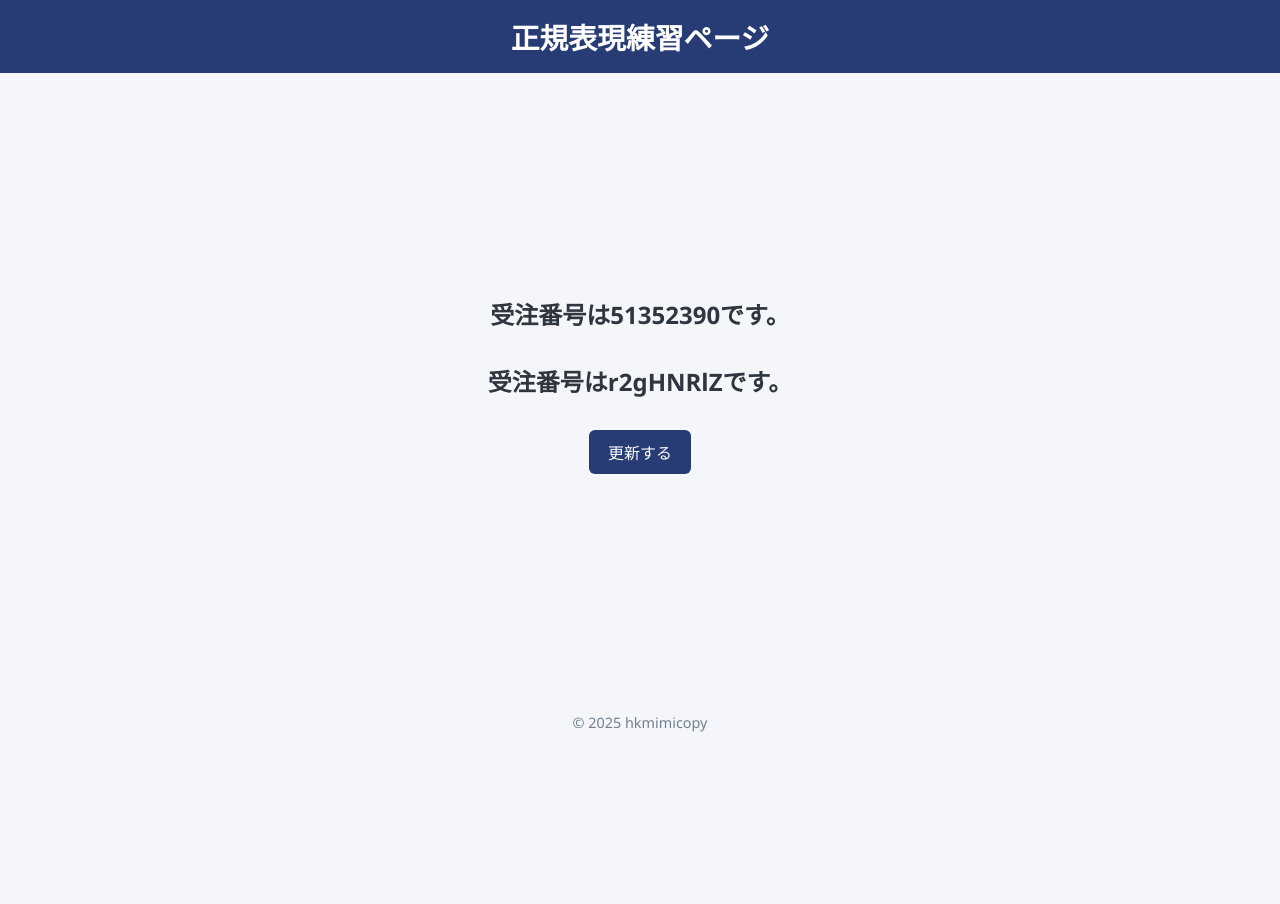
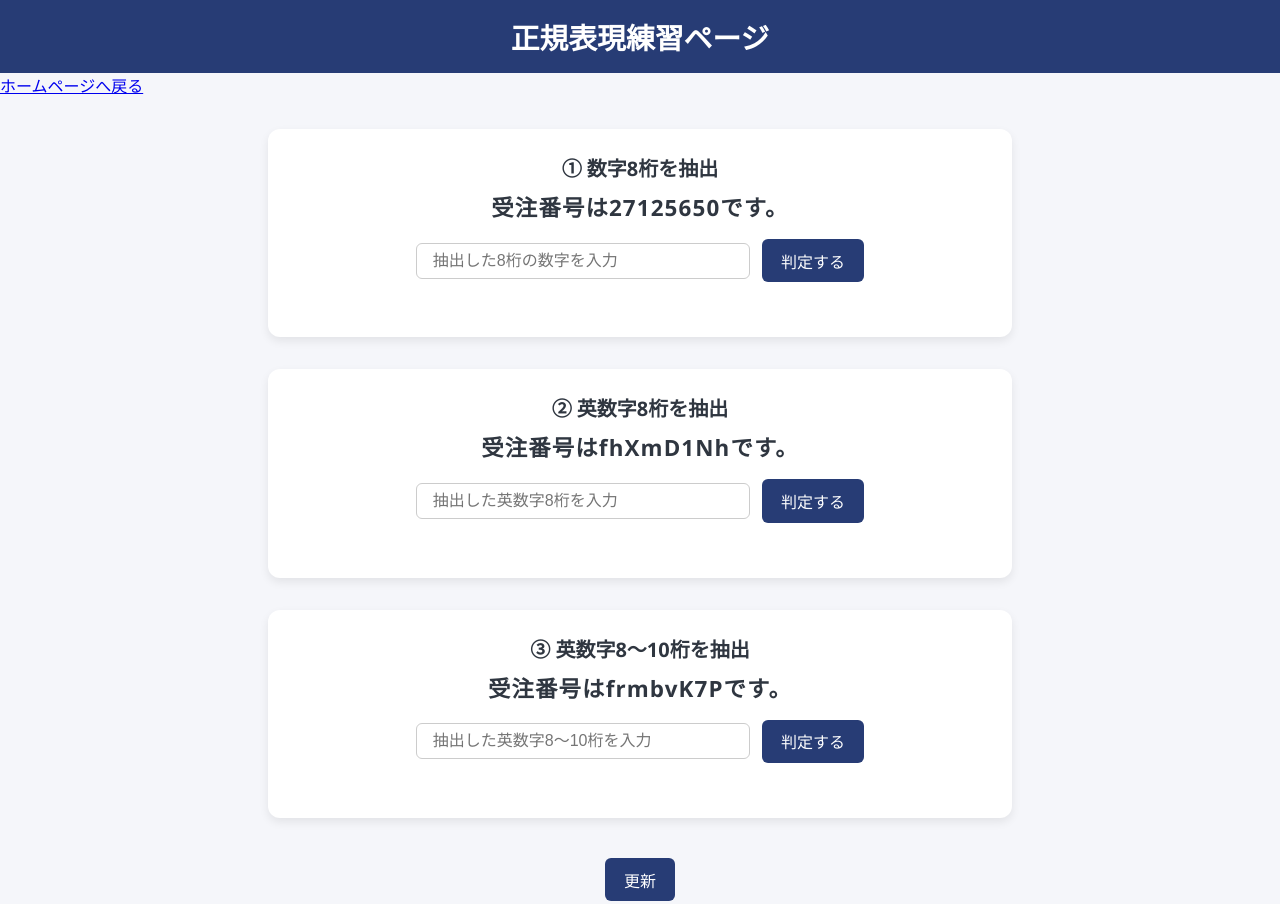
Before and after one commit to hkmimicopy/SVGtest, a plain HTML site: page RegexTraining.html in a window 1280 px wide. Shown: the top 904 px of the page. Before the commit the page ends 800 px from the top, so only its background shows below. Drawn offline with Linux system fonts and the light colour scheme.

Commit message:
体裁を整えて問題を3問作成

```diff
--- a/RegexTraining.html
+++ b/RegexTraining.html
@@ -10,30 +10,104 @@
       flex-direction: column;
       align-items: center;
       justify-content: center;
-      height: 70vh;
-      font-size: 1.5rem;
+      min-height: 70vh;
+      gap: 2rem;
+    }
+    .block {
+      background: white;
+      border-radius: 12px;
+      padding: 1.5rem 2rem;
+      box-shadow: 0 4px 10px rgba(0,0,0,0.08);
+      text-align: center;
+      width: min(680px, 92vw);
+    }
+    .title {
+      font-size: 1.25rem;
       font-weight: bold;
-      gap: 2rem;
+      margin-bottom: .5rem;
+    }
+    .display {
+      font-size: 1.4rem;
+      font-weight: bold;
+      margin: .25rem 0 1rem;
+      letter-spacing: .05em;
+      user-select: text;
+    }
+    .row {
+      display: flex;
+      justify-content: center;
+      align-items: center;
+      gap: .75rem;
+      flex-wrap: wrap;
+    }
+    .result {
+      margin-top: .75rem;
+      font-weight: bold;
+      min-height: 1.2em;
+    }
+    .ok  { color: #2ecc71; }
+    .ng  { color: #e74c3c; }
+    .toolbar {
+      display: flex;
+      justify-content: center;
+      gap: .75rem;
+      margin-top: .5rem;
+    }
+    .hint {
+      margin-top: .5rem;
+      font-size: .92rem;
+      color: #718093;
     }
   </style>
 </head>
 <body>
-  <header>
-    正規表現練習ページ
-  </header>
+  <header>正規表現練習ページ</header>
+  <div class="link_container"><a href="index.html">ホームページへ戻る</a></div>
   <main>
     <div class="regex-container">
-      <div id="order-number-numeric">受注番号はXXXXXXXXです。</div>
-      <div id="order-number-alnum">受注番号はYYYYYYYYです。</div>
-      <button onclick="generateNumbers()">更新する</button>
+      <!-- 数字8桁 -->
+      <section class="block" id="block-numeric">
+        <div class="title">① 数字8桁を抽出</div>
+        <div class="display" id="display-numeric">受注番号はXXXXXXXXです。</div>
+        <div class="row">
+          <input id="input-numeric" type="text" autocomplete="off" placeholder="抽出した8桁の数字を入力">
+          <button id="btn-check-numeric">判定する</button>
+        </div>
+        <div class="result" id="result-numeric" aria-live="polite"></div>
+      </section>
+
+      <!-- 英数字8桁 -->
+      <section class="block" id="block-alnum">
+        <div class="title">② 英数字8桁を抽出</div>
+        <div class="display" id="display-alnum">受注番号はYYYYYYYYです。</div>
+        <div class="row">
+          <input id="input-alnum" type="text" autocomplete="off" placeholder="抽出した英数字8桁を入力">
+          <button id="btn-check-alnum">判定する</button>
+        </div>
+        <div class="result" id="result-alnum" aria-live="polite"></div>
+      </section>
+
+      <!-- 英数字8〜10桁 -->
+      <section class="block" id="block-alnum-var">
+        <div class="title">③ 英数字8〜10桁を抽出</div>
+        <div class="display" id="display-alnum-var">受注番号はZZZZZZZZです。</div>
+        <div class="row">
+          <input id="input-alnum-var" type="text" autocomplete="off" placeholder="抽出した英数字8〜10桁を入力">
+          <button id="btn-check-alnum-var">判定する</button>
+        </div>
+        <div class="result" id="result-alnum-var" aria-live="polite"></div>
+      </section>
+
+      <div class="toolbar">
+        <button id="btn-refresh">更新</button>
+      </div>
     </div>
   </main>
-  <footer>
-    © 2025 hkmimicopy
-  </footer>
+
+  <footer>© 2025 hkmimicopy</footer>
 
   <script>
-    // 数字8桁を生成
+    // 数字8桁を生成（ゼロ埋め）
     function generateNumericId() {
       return String(Math.floor(Math.random() * 1e8)).padStart(8, '0');
     }
@@ -41,23 +115,104 @@
     // 英数字8桁を生成
     function generateAlnumId() {
       const chars = 'ABCDEFGHIJKLMNOPQRSTUVWXYZabcdefghijklmnopqrstuvwxyz0123456789';
-      let result = '';
-      for (let i = 0; i < 8; i++) {
-        result += chars.charAt(Math.floor(Math.random() * chars.length));
-      }
-      return result;
+      let s = '';
+      for (let i = 0; i < 8; i++) s += chars[Math.floor(Math.random() * chars.length)];
+      return s;
     }
 
-    // 画面に表示
-    function generateNumbers() {
-      document.getElementById("order-number-numeric").innerText =
-        "受注番号は" + generateNumericId() + "です。";
-      document.getElementById("order-number-alnum").innerText =
-        "受注番号は" + generateAlnumId() + "です。";
+    // 英数字8〜10桁を生成
+    function generateAlnumVarId() {
+      const chars = 'ABCDEFGHIJKLMNOPQRSTUVWXYZabcdefghijklmnopqrstuvwxyz0123456789';
+      const length = Math.floor(Math.random() * 3) + 8; // 8〜10
+      let s = '';
+      for (let i = 0; i < length; i++) s += chars[Math.floor(Math.random() * chars.length)];
+      return s;
     }
 
-    // 初期表示時に生成
-    window.onload = generateNumbers;
+    // 現在表示中の値を取り出す
+    function getCurrentValue(displayId) {
+      const text = document.getElementById(displayId).innerText;
+      const m = text.match(/受注番号は(.+?)です。/);
+      return m ? m[1] : '';
+    }
+
+    // 文の更新
+    function renderNewValues() {
+      const num = generateNumericId();
+      const alnum = generateAlnumId();
+      const alnumVar = generateAlnumVarId();
+
+      document.getElementById('display-numeric').innerText = `受注番号は${num}です。`;
+      document.getElementById('display-alnum').innerText = `受注番号は${alnum}です。`;
+      document.getElementById('display-alnum-var').innerText = `受注番号は${alnumVar}です。`;
+
+      // 入力欄リセット
+      document.getElementById('input-numeric').value = '';
+      document.getElementById('input-alnum').value = '';
+      document.getElementById('input-alnum-var').value = '';
+
+      // 結果リセット
+      resetResult('result-numeric');
+      resetResult('result-alnum');
+      resetResult('result-alnum-var');
+    }
+
+    function resetResult(resultId) {
+      const el = document.getElementById(resultId);
+      el.textContent = '';
+      el.classList.remove('ok', 'ng');
+    }
+
+    // 判定処理
+    function judge(inputId, displayId, resultId) {
+      const inputVal = document.getElementById(inputId).value.trim();
+      const answer   = getCurrentValue(displayId);
+      const resultEl = document.getElementById(resultId);
+      resultEl.classList.remove('ok', 'ng');
+
+      if (inputVal === '') {
+        resultEl.textContent = '入力してください';
+        resultEl.classList.add('ng');
+        return;
+      }
+
+      if (inputVal === answer) {
+        resultEl.textContent = '正解';
+        resultEl.classList.add('ok');
+      } else {
+        resultEl.textContent = '不正解';
+        resultEl.classList.add('ng');
+      }
+    }
+
+    function enableEnterToJudge(inputId, clickHandler) {
+      const el = document.getElementById(inputId);
+      el.addEventListener('keydown', (e) => {
+        if (e.key === 'Enter') clickHandler();
+      });
+    }
+
+    // イベント設定
+    window.addEventListener('DOMContentLoaded', () => {
+      renderNewValues();
+
+      document.getElementById('btn-refresh')
+        .addEventListener('click', renderNewValues);
+
+      document.getElementById('btn-check-numeric')
+        .addEventListener('click', () => judge('input-numeric', 'display-numeric', 'result-numeric'));
+
+      document.getElementById('btn-check-alnum')
+        .addEventListener('click', () => judge('input-alnum', 'display-alnum', 'result-alnum'));
+
+      document.getElementById('btn-check-alnum-var')
+        .addEventListener('click', () => judge('input-alnum-var', 'display-alnum-var', 'result-alnum-var'));
+
+      // Enterキー対応
+      enableEnterToJudge('input-numeric', () => judge('input-numeric', 'display-numeric', 'result-numeric'));
+      enableEnterToJudge('input-alnum', () => judge('input-alnum', 'display-alnum', 'result-alnum'));
+      enableEnterToJudge('input-alnum-var', () => judge('input-alnum-var', 'display-alnum-var', 'result-alnum-var'));
+    });
   </script>
 </body>
 </html>
```
